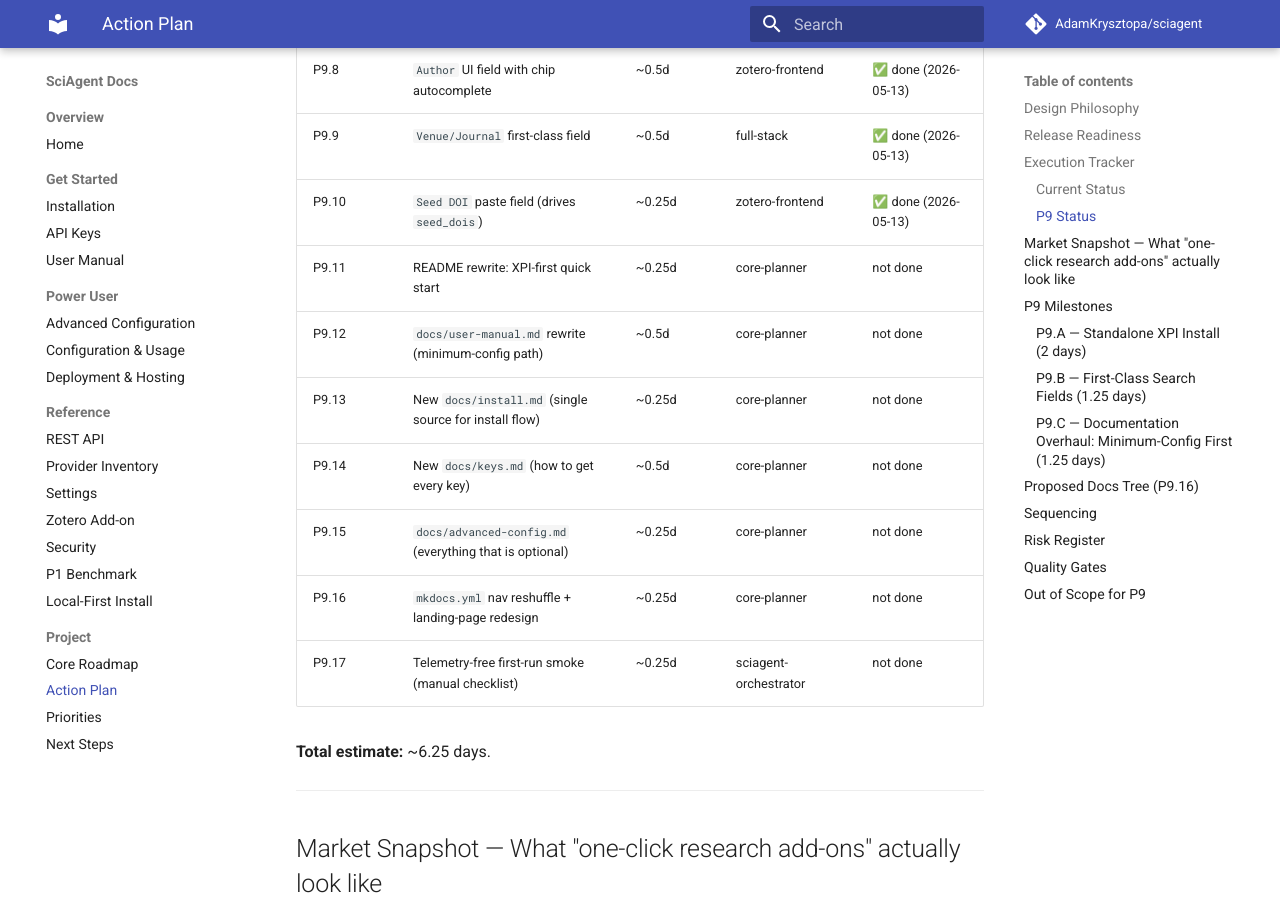
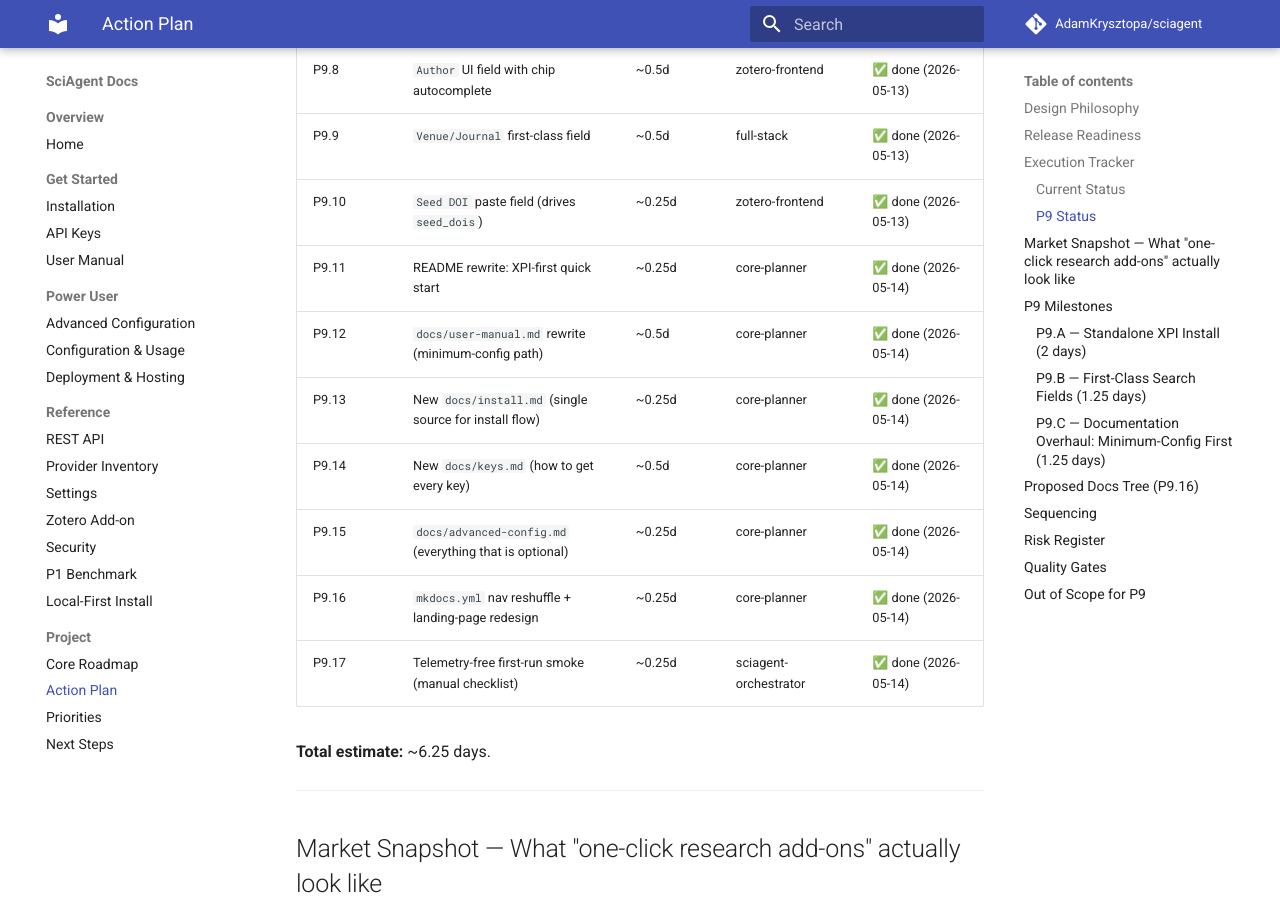
Before and after one commit to AdamKrysztopa/sciagent, an MkDocs documentation site: the page built from docs/actionable-plan.md, in a window 1280 px wide and 900 px high, scrolled down 2880 px. Built offline with MkDocs 1.6.1 and Material for MkDocs 9.7.7, drawn with Linux system fonts in a browser that asks for light colours; comment, search, counter and statistics services are not loaded.

Commit message:
docs: mark P9.11–P9.17 done in actionable plan
Co-Authored-By: Claude Sonnet 4.6 <noreply@anthropic.com>

```diff
--- a/docs/actionable-plan.md
+++ b/docs/actionable-plan.md
@@ -102,13 +102,13 @@ asked for.
 | P9.8  | `Author` UI field with chip autocomplete               | ~0.5d  | zotero-frontend | ✅ done (2026-05-13) |
 | P9.9  | `Venue/Journal` first-class field                      | ~0.5d  | full-stack    | ✅ done (2026-05-13) |
 | P9.10 | `Seed DOI` paste field (drives `seed_dois`)            | ~0.25d | zotero-frontend | ✅ done (2026-05-13) |
-| P9.11 | README rewrite: XPI-first quick start                  | ~0.25d | core-planner  | not done |
-| P9.12 | `docs/user-manual.md` rewrite (minimum-config path)    | ~0.5d  | core-planner  | not done |
-| P9.13 | New `docs/install.md` (single source for install flow) | ~0.25d | core-planner  | not done |
-| P9.14 | New `docs/keys.md` (how to get every key)              | ~0.5d  | core-planner  | not done |
-| P9.15 | `docs/advanced-config.md` (everything that is optional) | ~0.25d | core-planner | not done |
-| P9.16 | `mkdocs.yml` nav reshuffle + landing-page redesign     | ~0.25d | core-planner  | not done |
-| P9.17 | Telemetry-free first-run smoke (manual checklist)      | ~0.25d | sciagent-orchestrator | not done |
+| P9.11 | README rewrite: XPI-first quick start                  | ~0.25d | core-planner  | ✅ done (2026-05-14) |
+| P9.12 | `docs/user-manual.md` rewrite (minimum-config path)    | ~0.5d  | core-planner  | ✅ done (2026-05-14) |
+| P9.13 | New `docs/install.md` (single source for install flow) | ~0.25d | core-planner  | ✅ done (2026-05-14) |
+| P9.14 | New `docs/keys.md` (how to get every key)              | ~0.5d  | core-planner  | ✅ done (2026-05-14) |
+| P9.15 | `docs/advanced-config.md` (everything that is optional) | ~0.25d | core-planner | ✅ done (2026-05-14) |
+| P9.16 | `mkdocs.yml` nav reshuffle + landing-page redesign     | ~0.25d | core-planner  | ✅ done (2026-05-14) |
+| P9.17 | Telemetry-free first-run smoke (manual checklist)      | ~0.25d | sciagent-orchestrator | ✅ done (2026-05-14) |
 
 **Total estimate:** ~6.25 days.
 
```
